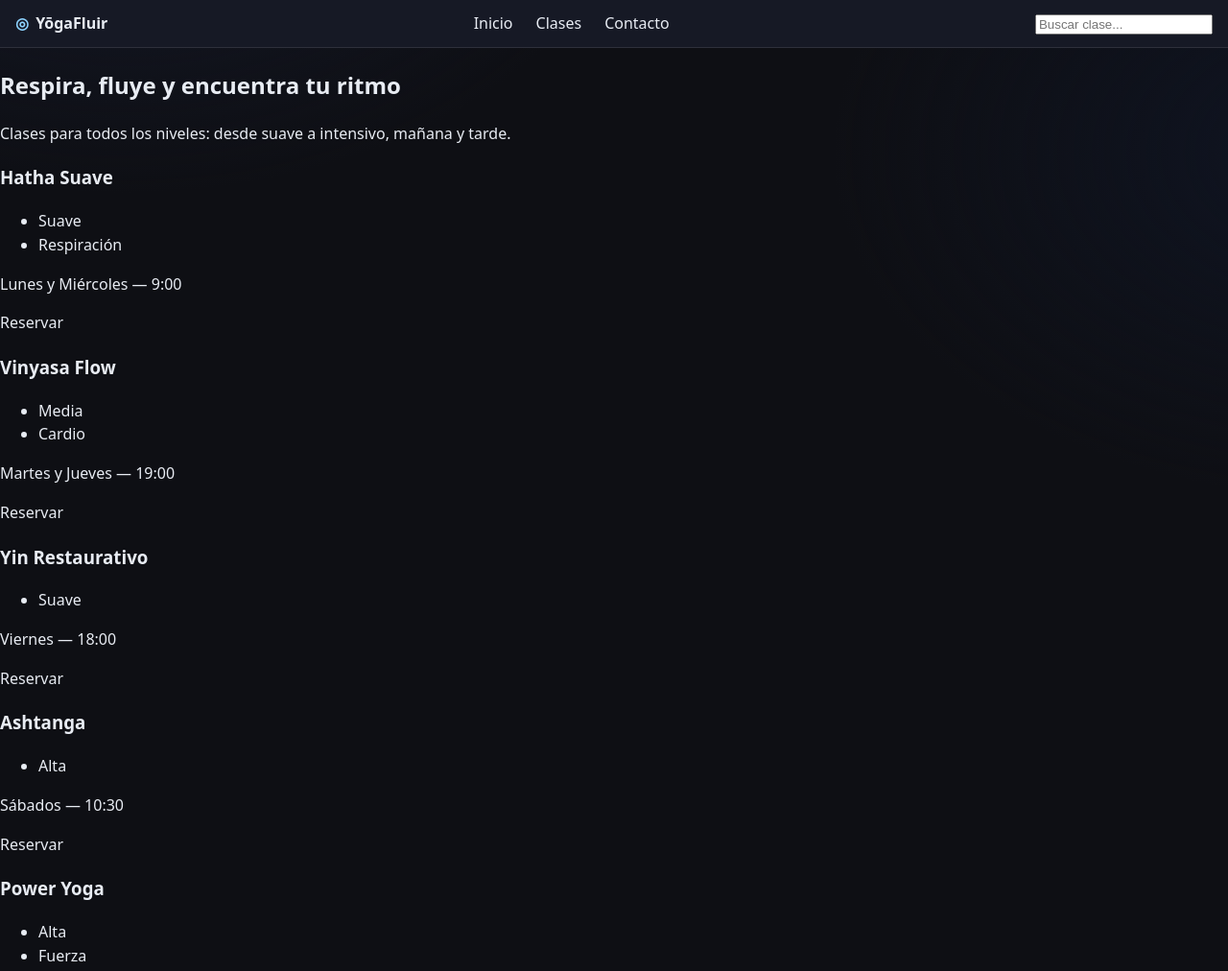
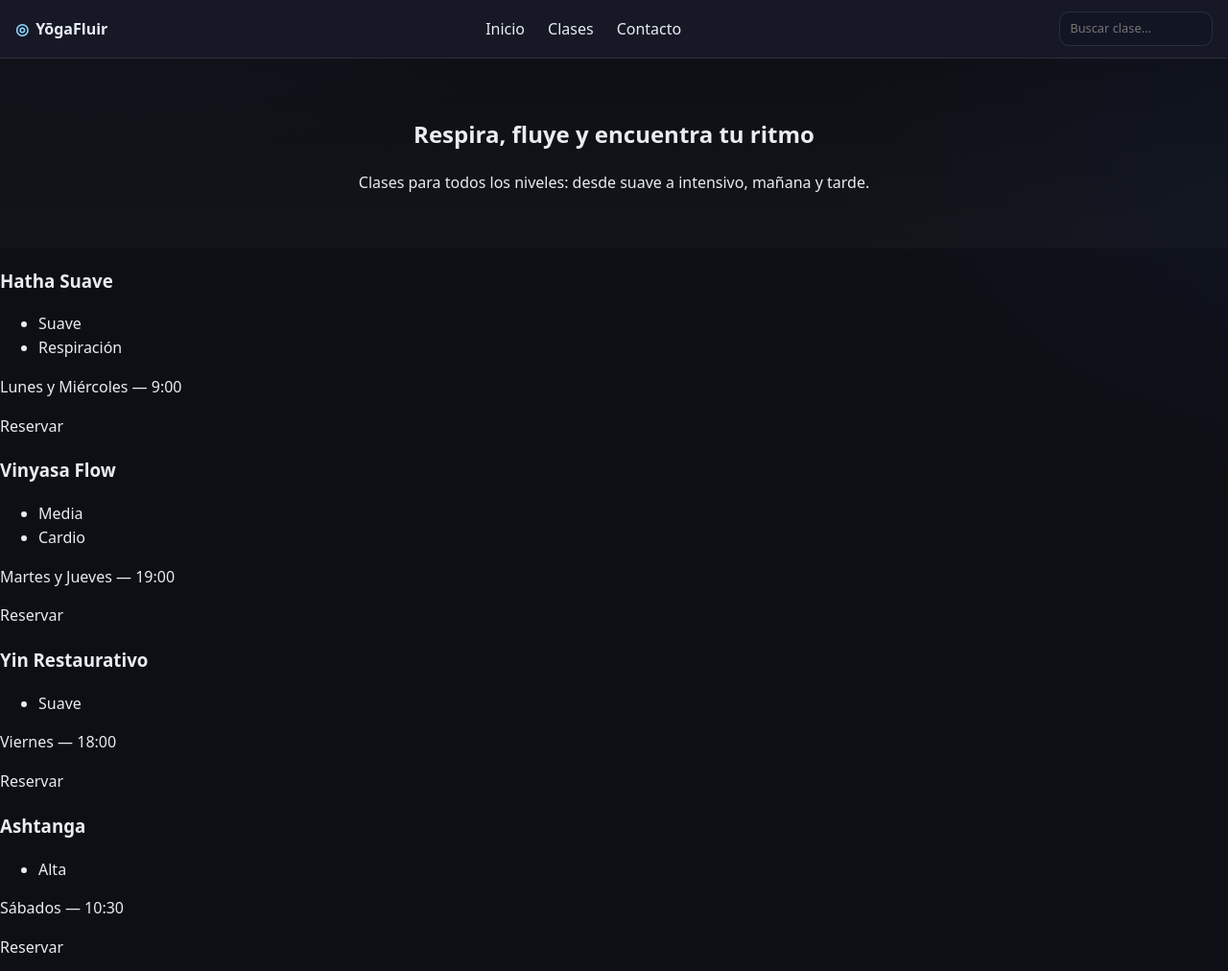
Before and after one commit to vicpalger/DAM, a plain HTML site: page LenguajeDeMArcas/Práctica 4 (Evaluable)-20261123/index.html in a window 1280 px wide. Shown: the top 1012 px of the page at 96% size. Drawn offline with Linux system fonts and the light colour scheme.

Commit message:
Lenguajes de marcas Lunes 12:10

```diff
--- a/LenguajeDeMArcas/Práctica 4 (Evaluable)-20261123/styles-nuevo.css
+++ b/LenguajeDeMArcas/Práctica 4 (Evaluable)-20261123/styles-nuevo.css
@@ -89,8 +89,8 @@ body {
     color: var(--accent);
 }
 
-input[type="search"],
-input[type="email"] {
+
+input{
     width: 100%;
     min-width: 0;
     border: 1px solid var(--border);
--- a/LenguajeDeMArcas/Práctica 4 (Evaluable)-20261123/styles.css
+++ b/LenguajeDeMArcas/Práctica 4 (Evaluable)-20261123/styles.css
@@ -69,3 +69,32 @@ body {
     transform-origin: left;
     transition: transform .2s ease;
 }
+.site-nav > a:hover::after,
+.site-nav > a:focus::after {
+    transform: scaleX(1);
+}
+.site-nav > a:hover {
+    color: var(--primary);
+}
+.brand:active,
+.site-nav > a:active {
+    color: var(--bg);
+}
+input{
+    width: 100%;
+    min-width: 0;
+    border: 1px solid var(--border);
+    border-radius: 10.4px;
+    background: var(--surface-2);
+    padding: 7.2px 10.4px;
+    font: inherit;
+    font-size: 12.8px;
+}
+.search {
+    width: 160px;
+}
+.hero {
+    padding: 40px 16px;
+    text-align: center;
+    background: linear-gradient(180deg, transparent, rgba(255, 255, 255, .025));
+}
```
